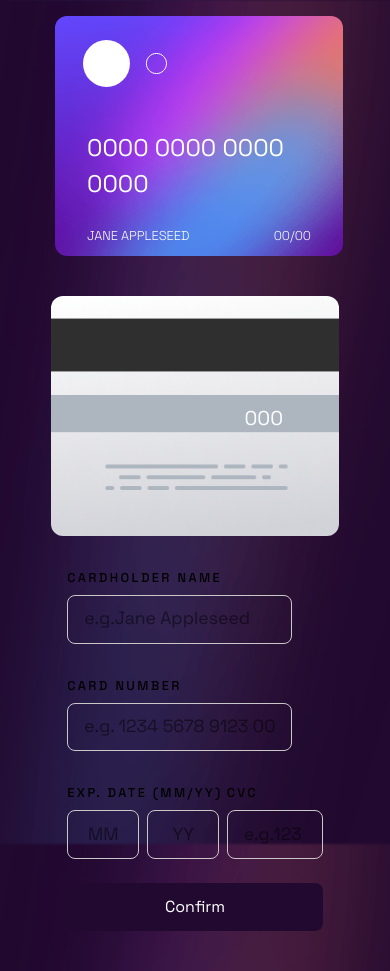
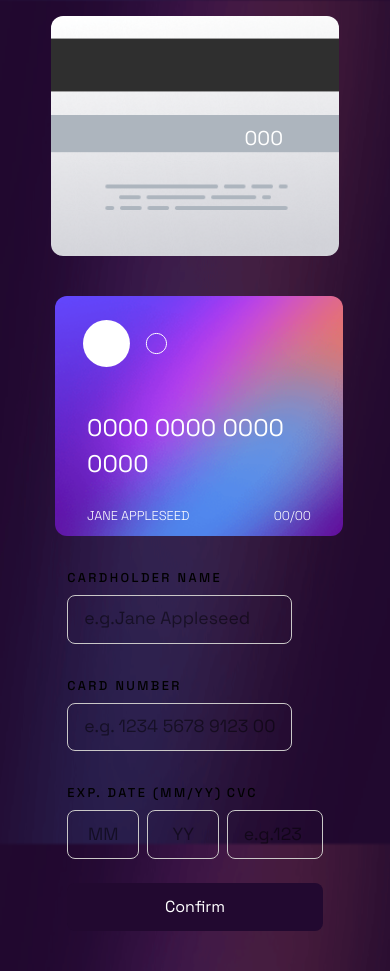
Before and after one commit to IndranjanaChatterjee/Interactive_card, an Angular app: page / in a window 390 px wide. Built offline with nearby package versions, Linux system fonts and the light colour scheme.

Commit message:
feat:left_out_parts

```diff
--- a/src/app/app.html
+++ b/src/app/app.html
@@ -1,5 +1,5 @@
 <div class="w-full flex justify-center items-center   flex-col xl:flex-row my-4">
-  <div class="flex flex-col gap-10 justify-center items-center">
+  <div class="flex flex-col-reverse md:flex-col gap-10 justify-center items-center">
     <app-colorfulcard></app-colorfulcard>
     <app-gray-card></app-gray-card>
   </div>
--- a/src/app/components/colorfulcard/colorfulcard.css
+++ b/src/app/components/colorfulcard/colorfulcard.css
@@ -4,6 +4,7 @@
     background-repeat: no-repeat;
     background-position: fixed;
     margin-right: 10rem;
+
 }
 @media (max-width:1250px) {
     .color{
```
